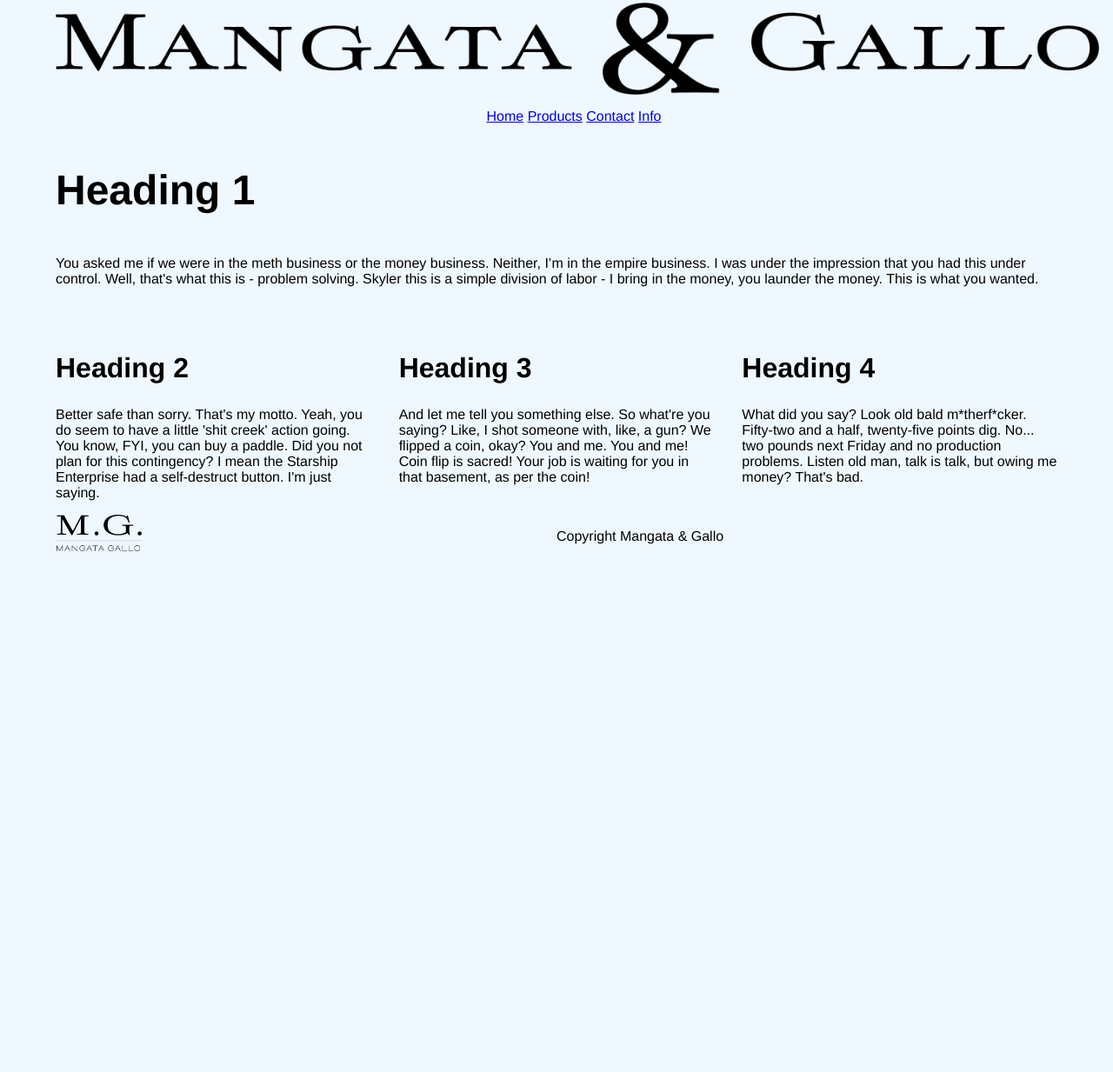
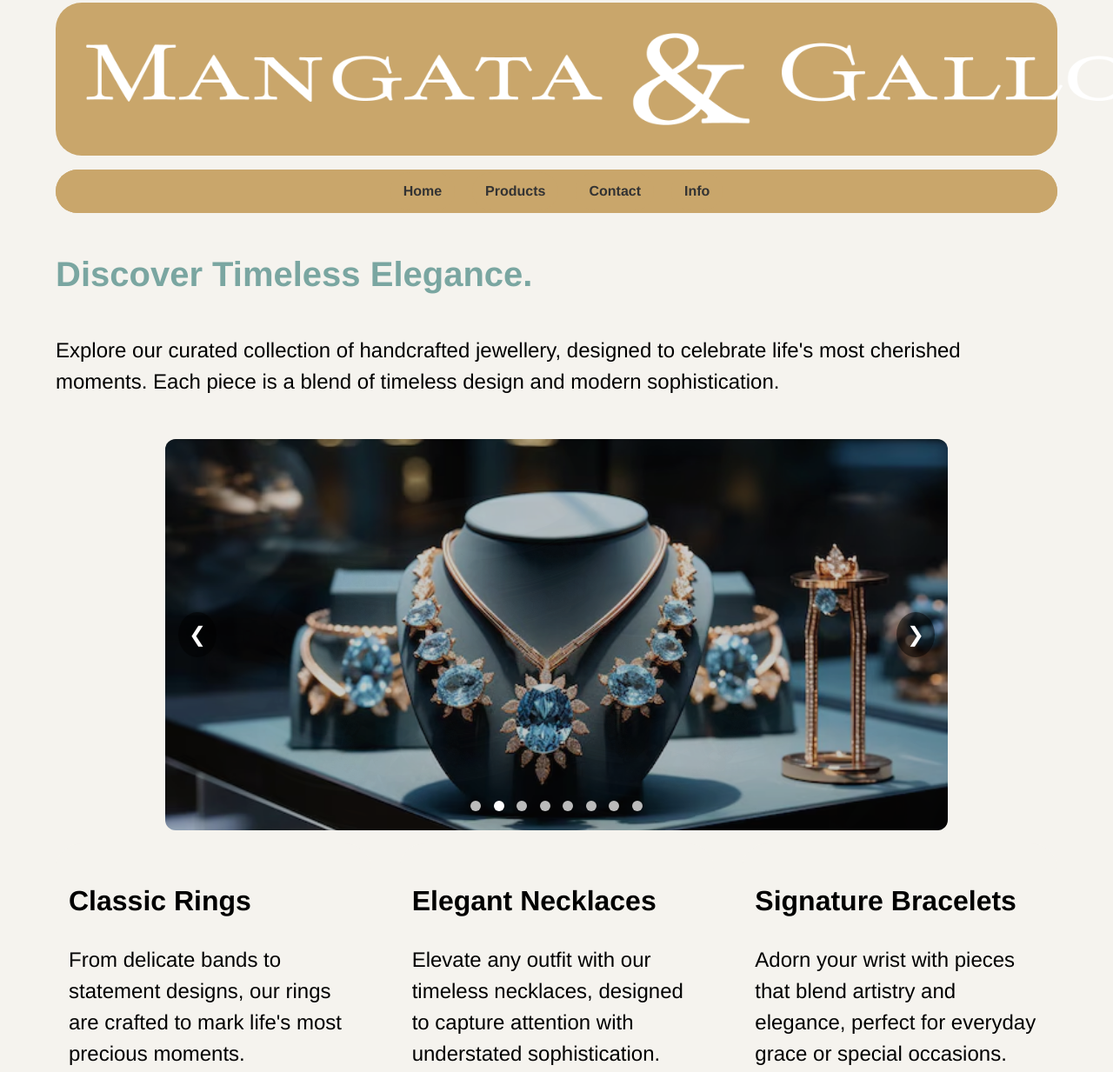
Before and after one commit to michaelagoncalves13082000-rgb/personal-portfolio, a plain HTML site: page jewelry-website/index.html in a window 1280 px wide. Shown: the part 45-1278 px from the top of the page at 87% size. Before the commit the page ends 800 px from the top, so only its background shows below. Drawn offline with Linux system fonts and the light colour scheme.

Commit message:
project for course

```diff
--- a/jewelry-website/index.html
+++ b/jewelry-website/index.html
@@ -11,7 +11,7 @@
 
   <body>
     <header>
-      <img src ="/assets/Asset 2@3x.png">
+      <img src ="/assets/Asset 4@3x.png">
     </header>
       <nav>
         <ul>
@@ -25,30 +25,61 @@
       <main>
         <section class="intro">
           <article>
-            <h1>Heading 1</h1>
+            <h1 class="heading">Discover Timeless Elegance.</h1>
             <p>
-              You asked me if we were in the meth business or the money business. Neither, I’m in the empire business. I was under the impression that you had this under control. Well, that's what this is - problem solving. Skyler this is a simple division of labor - I bring in the money, you launder the money. This is what you wanted.
+              Explore our curated collection of handcrafted jewellery, designed to celebrate life's most cherished moments. Each piece is a blend of timeless design and modern sophistication.
             </p>
           </article>
         </section>
 
+        <!--Slides-->
+        <section>
+          <div class="slider">
+            <div class="slides">
+              <img src="/assets/Image-1jpg.avif" class="slide active" alt="Slide 1">
+              <img src="/Assets/Image-2.jpg" class="slide" alt="Slide 2">
+              <img src="/Assets/Image-3.avif" class="slide" alt="Slide 3">
+              <img src="/Assets/Image-4.jpg" class="slide" alt="Slide 4">
+              <img src="/Assets/Image-5.avif" class="slide" alt="Slide 5">
+              <img src="/Assets/Image-6.jpg" class="slide" alt="Slide 6">
+              <img src="/Assets/Image-7 copy.jpg" class="slide" alt="Slide 7">
+              <img src="/Assets/Image-8 copy.jpg" class="slide" alt="Slide 8">
+            </div>
+
+            <button class="arrow left" onclick="prevSlide()">&#10094;</button>
+            <button class="arrow right" onclick="nextSlide()">&#10095;</button>
+
+            <div class="dots">
+              <span class="dot active" onclick="goToSlide(0)"></span>
+              <span class="dot" onclick="goToSlide(1)"></span>
+              <span class="dot" onclick="goToSlide(2)"></span>
+              <span class="dot" onclick="goToSlide(3)"></span>
+              <span class="dot" onclick="goToSlide(4)"></span>
+              <span class="dot" onclick="goToSlide(5)"></span>
+              <span class="dot" onclick="goToSlide(6)"></span>
+              <span class="dot" onclick="goToSlide(7)"></span>
+            </div>
+
+          </div>
+        </section>
+
         <section class="three-columns">
-          <article>
-            <h2>Heading 2</h2>
+          <article class="rings">
+            <h2>Classic Rings</h2>
             <p>
-              Better safe than sorry. That's my motto. Yeah, you do seem to have a little 'shit creek' action going. You know, FYI, you can buy a paddle. Did you not plan for this contingency? I mean the Starship Enterprise had a self-destruct button. I'm just saying.
+              From delicate bands to statement designs, our rings are crafted to mark life's most precious moments.
             </p>
           </article>
-          <article>
-            <h2>Heading 3</h2>
+          <article class="necklaces">
+            <h2>Elegant Necklaces</h2>
             <p>
-              And let me tell you something else. So what're you saying? Like, I shot someone with, like, a gun? We flipped a coin, okay? You and me. You and me! Coin flip is sacred! Your job is waiting for you in that basement, as per the coin!
+             Elevate any outfit with our timeless necklaces, designed to capture attention with understated sophistication.
             </p>
           </article>
-          <article>
-            <h2>Heading 4</h2>
+          <article class="bracelets">
+            <h2>Signature Bracelets</h2>
             <p>
-              What did you say? Look old bald m*therf*cker. Fifty-two and a half, twenty-five points dig. No... two pounds next Friday and no production problems. Listen old man, talk is talk, but owing me money? That's bad.
+              Adorn your wrist with pieces that blend artistry and elegance, perfect for everyday grace or special occasions.
             </p>
           </article>
         </section>
@@ -59,8 +90,10 @@
           <img src="/assets/Asset 1@3x.png">
         </div>
         <div>
-          <p>Copyright Mangata & Gallo</p>
+          <p id="copyright">©️Copyright Mangata & Gallo</p>
         </div>
       </footer>
+
+      <script src="script.js"></script>
   </body>
 </html>
--- /dev/null
+++ b/jewelry-website/script.js
@@ -0,0 +1,37 @@
+
+  let currentSlide = 0;
+  const slides = document.querySelectorAll(".slide");
+  const dots = document.querySelectorAll(".dot");
+
+  function showSlide(index) {
+    slides.forEach((slide, i) => {
+      slide.classList.remove("active");
+      slide.style.zIndex = 0;
+      dots[i].classList.remove("active");
+    });
+
+    slides[index].classList.add("active");
+    slides[index].style.zIndex = 1;
+    dots[index].classList.add("active");
+  }
+
+  function nextSlide() {
+    currentSlide = (currentSlide + 1) % slides.length;
+    showSlide(currentSlide);
+  }
+
+  function prevSlide() {
+    currentSlide = (currentSlide - 1 + slides.length) % slides.length;
+    showSlide(currentSlide);
+  }
+
+  function goToSlide(index) {
+    currentSlide = index;
+    showSlide(currentSlide);
+  }
+
+  let autoSlide =setInterval(nextSlide, 5000);
+
+  const slider = document.querySelector(".slider");
+  slider.addEventListener("mouseenter", () => clearInterval(autoSlide));
+  slider.addEventListener("mouseleave", () => autoSlide= setInterval(nextSlide, 5000));
--- a/jewelry-website/styles.css
+++ b/jewelry-website/styles.css
@@ -1,18 +1,64 @@
+@media screen and (max-width: 900px) {
+  .three-columns {
+    grid-template-columns: 1fr;
+    gap: 2rem;
+  }
+}
+
+html {
+  scroll-behavior: smooth;
+}
+
 body {
-  background-color:aliceblue;
+  background-color:var(--white-color);
   font-family: 'Franklin Gothic Medium', 'Arial Narrow', Arial, sans-serif;
   margin-top: 3rem;
   margin-bottom: 3rem;
   margin-left: 5%;
   margin-right: 5%;
+  line-height: 1.5;
 }
 
+:root {
+  /*Colors*/
+  --primary-color1: #c9a66b;
+  --dark-color: #333;
+  --white-color: #f5f3ee;
+  --secondary-color: #e8d8d0;
+  --tertiary-color: #7aa6a1;
+
+  /*Font sizing*/
+  --font-size-s:0.9rem;
+  --font-size-n:1.2rem;
+  --font-size-m:1.5rem;
+  --font-size-l:1.8rem;
+  --font-size-xl:2rem;
+  --font-size-xxl:2.5rem;
+
+  /*Font weight*/
+  --font-weight-n: 400;
+  --font-weight-m: 500;
+  --font-weight-semibold: 600;
+  --font-weight-bold: 700;
+
+  /*Border radius*/
+  --border-radius-s:8px;
+  --border-radius-m:30px;
+  --border-radus-circle: 50%;
+}
 h1 {
   font-size: 3rem;
 }
 
 h2 {
   font-size: 2rem;
+}
+
+/*Styling the header section*/
+header {
+  background-color: var(--primary-color1);
+  border-radius: var(--border-radius-m);
+  padding: 35px;
 }
 
 header > img {
@@ -22,27 +68,235 @@ header > img {
   max-width: 1200px;
 }
 
+/*Styling the Nav Bar*/
 nav ul {
-  list-style: none;
-  text-align: center;
+  list-style-type: none;
+  padding: 15px;
+  display: flex;
+  justify-content: center;
+  align-items: center;
+  gap: 20px;
+  background-color: var(--primary-color1);
+  border-radius: var(--border-radius-m);
+  height: 20px;
 }
 
 nav li {
   display: inline-block;
 }
 
+nav li a {
+  text-decoration: none;
+  color:#333;
+  justify-content: center;
+  padding: 10px 15px;
+  display: flex;
+  align-items: center;
+  font-weight: var(--font-weight-semibold);
+  background-color: #c9a66b;
+  border-radius: var(--border-radius-m);
+}
+
+nav li a:hover {
+  background-color: var(--secondary-color);
+  border-radius: var(--border-radius-m);
+  transform: scale(1.05);
+  transition: 0.3s ease;
+  cursor: pointer;
+}
+
+nav {
+  position: sticky;
+  border-radius: var(--border-radius-m);
+  top:0;
+  z-index: 100;
+  background-color: var(--primary-color1);
+}
+/*Intro styling*/
+
 .intro {
   margin-bottom: 3rem;
 }
 
+.heading {
+  opacity: 0;
+  transform: translateY(20px);
+  font-size: var(--font-size-xxl);
+  color: #7aa6a1;
+  animation: fadeUp 1s forwards;
+  animation-delay: 0.5s;
+}
+
+@keyframes fadeUp {
+  to {
+    opacity: 1;
+    transform: translateY(0);
+  }
+}
+
+/*Styling the slider*/
+.slider {
+  position: relative;
+  max-width: 900px;
+  height:450px;
+  margin: auto;
+  overflow: hidden;
+  border-radius: 12px;
+  z-index: 5;
+}
+
+.slider::before {
+  content: '';
+  position: absolute;
+  top: 0;
+  left:0;
+  width: 100%;
+  height: 100%;
+  background: rgba(0, 0, 0, 0.2);
+  z-index: 5;
+}
+
+.slides {
+  position: relative;
+  width: 100%;
+  height: 100%;
+}
+
+.slide {
+  width:100%;
+  height: 100%;
+  object-fit: cover;
+  position: absolute;
+  opacity: 0;
+  top: 0;
+  left: 0;
+  display:block;
+  transition: opacity 1s ease-in-out;
+}
+
+.slide.active {
+  opacity: 1;
+  z-index: 1;
+  animation: zoom 5s ease-in-out forwards;
+}
+
+@keyframes zoom {
+  from {transform: scale(1);}
+  to {transform: scale(1.05);}
+}
+
+
+/*Arrows*/
+.arrow {
+  position: absolute;
+  top:50%;
+  transform: translateY(-50%);
+  background: rgba(0, 0, 0, 0.5);
+  color:white;
+  border: none;
+  padding:12px;
+  cursor: pointer;
+  font-size: 24px;
+  border-radius: 50%;
+  z-index: 20;
+}
+
+.arrow.left {
+  left: 15px;
+}
+
+.arrow.right {
+  right: 15px;
+}
+
+.arrow:hover {
+  background: rgba(0, 0, 0, 0.8);
+}
+
+/*Dots*/
+.dots {
+  text-align: center;
+  position: absolute;
+  bottom:15px;
+  width:100%;
+  z-index: 20;
+}
+
+.dot {
+  height:12px;
+  width:12px;
+  margin: 0 5px;
+  background-color: #bbb;
+  border-radius: 50%;
+  display: inline-block;
+  cursor: pointer;
+}
+
+.dot.active {
+  background-color: white;
+}
+/*Styling columns*/
 .three-columns {
   display: grid;
   grid-template-columns: repeat(3, 1fr);
   gap: 2rem;
+  margin-top: 15px;
 }
 
+.three-columns article {
+  transition: transform 0.3s ease, box-shadow 0.3 ease;
+}
+
+.three-columns article:hover {
+  transform: translateY(-5px);
+  box-shadow: 0 10px 20px rgba(0, 0, 0, 0.1);
+}
+
+.rings {
+  border-radius: var(--border-radius-m);
+  background-color: #f5f3ee;
+  padding: 15px;
+}
+
+.three-columns .rings:hover {
+  cursor: pointer;
+  background-color: #7aa6a1;
+  color: var(--white-color);
+  transition: 1s ease;
+}
+
+.necklaces {
+  border-radius: var(--border-radius-m);
+  background-color: #f5f3ee;
+  padding: 15px;
+}
+
+.necklaces:hover {
+  cursor: pointer;
+  background-color: #7aa6a1;
+  color:var(--white-color);
+  transition: 1s ease;
+}
+
+.bracelets {
+  border-radius: var(--border-radius-m);
+  background-color: #f5f3ee;
+  padding: 15px;
+}
+
+.bracelets:hover {
+  cursor: pointer;
+  background-color: #7aa6a1;
+  color: var(--white-color);
+  transition: 1s ease;
+}
+
+p {
+  font-size: var(--font-size-m);
+}
 footer {
   display: flex;
+  margin-top: 10px;
 }
 
 div {
@@ -53,3 +307,14 @@ footer > div > img {
   display: block;
   max-width: 100px;
 }
+
+#copyright {
+  font-size: var(--font-size-s);
+  justify-content: right;
+  text-align: right;
+}
+
+footer p {
+  color: var(--dark-color);
+  font-size: var(--font-size-s);
+}
```
Also changed, not shown: jewelry-website/Assets/Image-1jpg.avif (added), jewelry-website/Assets/Image-2.jpg (added), jewelry-website/Assets/Image-3.avif (added), jewelry-website/Assets/Image-4.jpg (added), jewelry-website/Assets/Image-5.avif (added), jewelry-website/Assets/Image-6.jpg (added), jewelry-website/Assets/Image-7 copy.jpg (added), jewelry-website/Assets/Image-7.webp (added), jewelry-website/Assets/Image-8 copy.jpg (added), jewelry-website/Assets/Image-8.webp (added).
